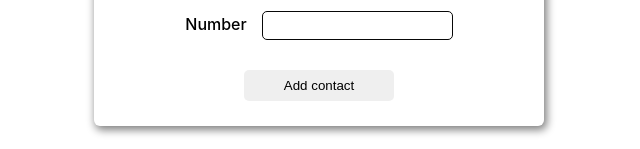
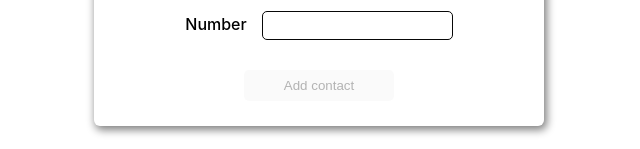
Before and after one commit to yulyaolshanska/goit-react-hw-07-phonebook, a React (Create React App) app: page / in a window 1280 px wide. Shown: the part 164-313 px from the top of the page, without its empty margins (321-961 px from the left). Built offline with nearby package versions, Linux system fonts and the light colour scheme; no server answers.

Commit message:
Правки от ментора

```diff
--- a/src/components/ContactForm/ContactForm.jsx
+++ b/src/components/ContactForm/ContactForm.jsx
@@ -15,7 +15,7 @@ export function ContactForm() {
   const [name, setName] = useState('');
   const [phone, setPhone] = useState('');
   const { data: contacts } = useGetContactsQuery();
-  const [addContact] = useAddContactMutation();
+  const [addContact, { isLoading, isSuccess }] = useAddContactMutation();
 
   const handleAddContact = async e => {
     e.preventDefault();
@@ -30,13 +30,14 @@ export function ContactForm() {
     const contact = { name, phone };
     try {
       await addContact(contact);
-      successToast('Contact added ');
+      if (isSuccess) {
+        successToast('Contact added ');
+        setName('');
+        setPhone('');
+      }
     } catch (err) {
       errorToast(err.message);
     }
-
-    setName('');
-    setPhone('');
   };
 
   const handleChange = e => {
@@ -80,8 +81,8 @@ export function ContactForm() {
           required
         ></input>
       </label>
-      <button className={css.addBtn} type="submit">
-        Add contact
+      <button className={css.addBtn} type="submit" disabled={!name || !phone}>
+        {isLoading ? 'Loading...' : ' Add contact'}
       </button>
     </form>
   );
--- a/src/components/ContactItem/ContactItem.jsx
+++ b/src/components/ContactItem/ContactItem.jsx
@@ -4,8 +4,9 @@ import { useDeleteContactMutation } from 'redux/contactsSlice';
 import { successToast } from 'utils/notifications';
 
 export const ContactItem = ({ name, phone, id }) => {
-  const [deleteContact, result] = useDeleteContactMutation();
-  if (result.isSuccess) {
+  const [deleteContact, { isSuccess, isLoading }] = useDeleteContactMutation();
+
+  if (isSuccess) {
     successToast('Contact deleted');
   }
 
@@ -18,8 +19,9 @@ export const ContactItem = ({ name, phone, id }) => {
         className={css.button}
         onClick={() => deleteContact(id)}
         type="button"
+        disabled={isLoading}
       >
-        Delete
+        {isLoading ? 'Deleting...' : 'Delete'}
       </button>
     </li>
   );
```
